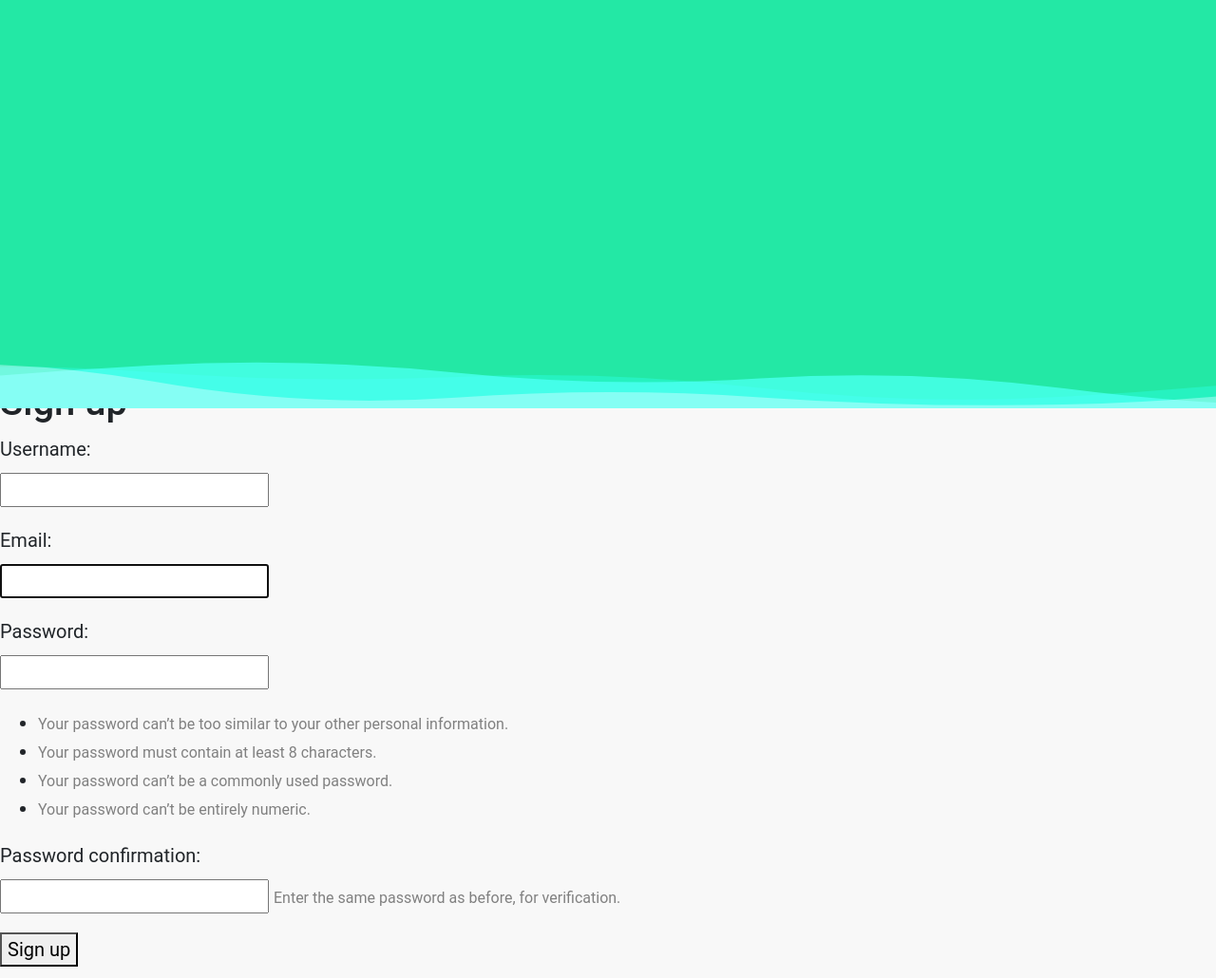
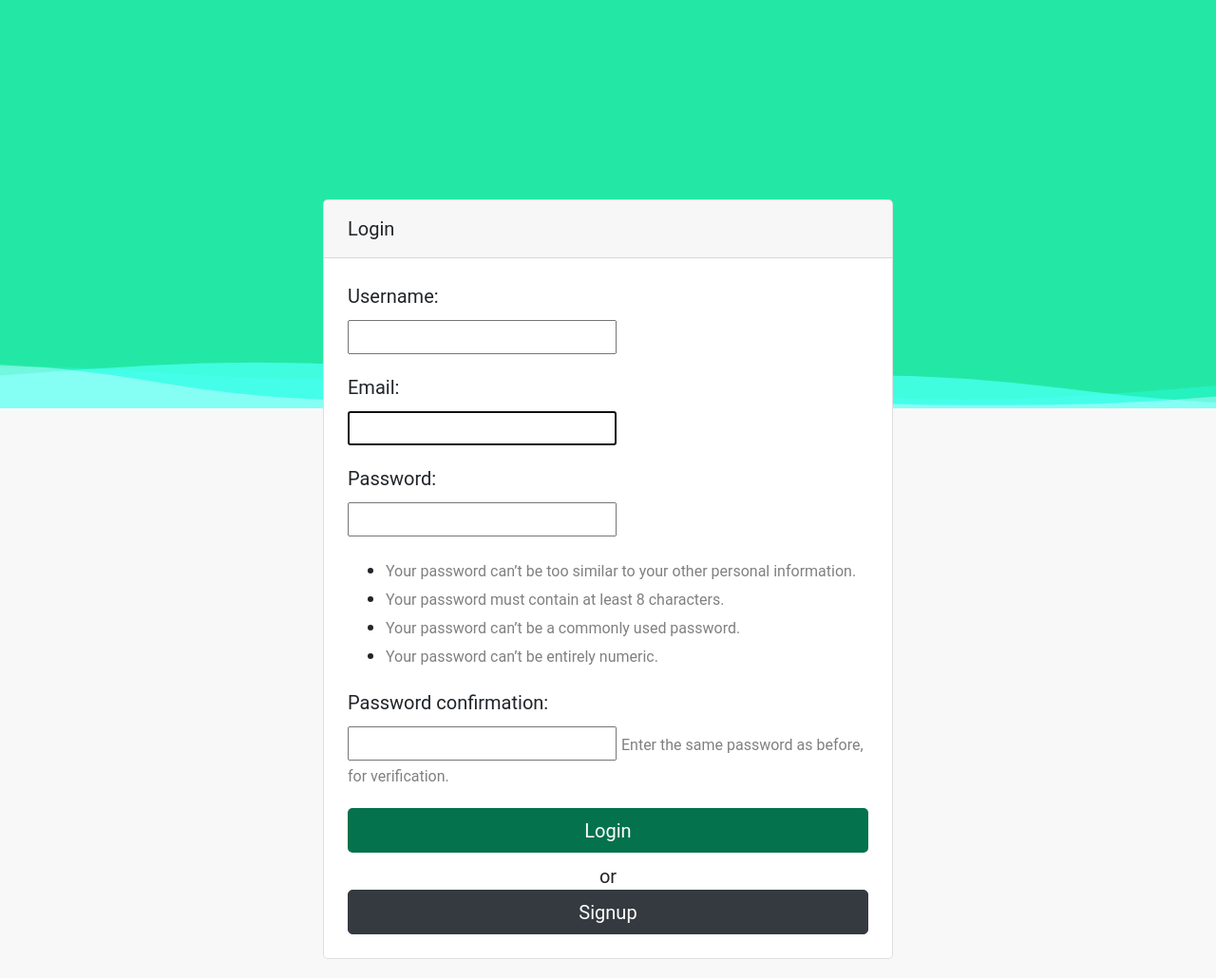
Before and after one commit to PedroVictorCoding/latytube, a Django app: page /accounts/signup/ in a window 1280 px wide. Shown: the whole page at 95% size. Run offline with Django 3.2, Linux system fonts and the light colour scheme; some libraries are stand-ins or nearby versions.

Commit message:
html singup fix

```diff
--- a/django/src/templates/accounts/login.html
+++ b/django/src/templates/accounts/login.html
@@ -10,7 +10,8 @@
 
       <div class="card text-black mb-3" style="width:600px; margin-top:50px;max-width:80%;margin-left:auto;margin-right:auto">
         <div class="card-header">Login</div>
-          <div class="card-body">{% if next %}
+          <div class="card-body">
+          {% if next %}
             <form action="/accounts/login/?next={{next}}" method="post" >
             {%else%}
             <form action="/map" method="post" >
--- a/django/src/templates/accounts/signup.html
+++ b/django/src/templates/accounts/signup.html
@@ -6,7 +6,10 @@
 {% endblock title %}
 
 {% block content %}
-  <h2>Sign up</h2>
+<div class="container" style="margin-top: -30vh;">
+  <div class="card text-black mb-3" style="width:600px; margin-top:50px;max-width:80%;margin-left:auto;margin-right:auto">
+    <div class="card-header">Login</div>
+      <div class="card-body">
         <form method="post">
             {% csrf_token %}
             {% for field in form %}
@@ -21,6 +24,12 @@
                 {% endfor %}
               </p>
             {% endfor %}
-    <button type="submit">Sign up</button>
+            <button style="width:100%" class="btn btn-action" type="submit">Login</button>
 	          </form>
+	          <p style="margin-bottom:-1px;margin-top:10px;text-align:center">or</p>
+	          <a style="width:100%" class="btn btn-dark" href="{% url 'signup' %}">Signup</a>
+          </div>
+        </div>
+      </div>
+</div>
 {% endblock %}
```
Lines whose indentation alone changed are shown as unchanged.
